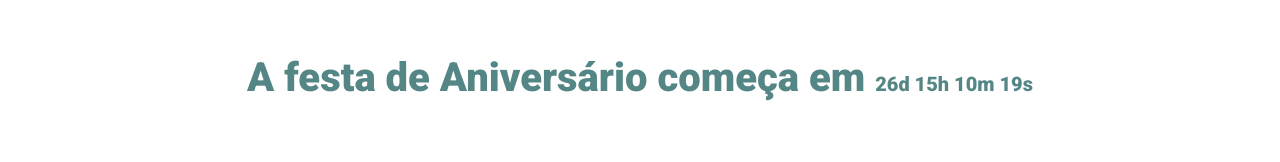
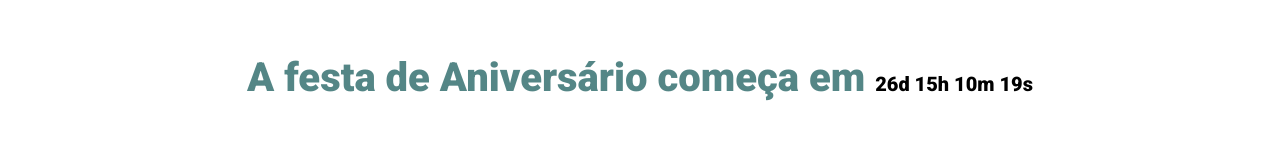
Before and after one commit to igorprogrammer93/Anivers-rio_do_Augusto, a website built with Parcel: page src/index.html in a window 1280 px wide. Shown: the part 184-346 px from the top of the page. Built offline with nearby package versions, Linux system fonts and the light colour scheme; files whose address does not match are found by name.

Commit message:
contadorcor

```diff
--- a/src/styles/main.scss
+++ b/src/styles/main.scss
@@ -27,3 +27,7 @@
         max-width: 90%;
     }
 }
+
+#contador{
+    color:black;
+}
```
